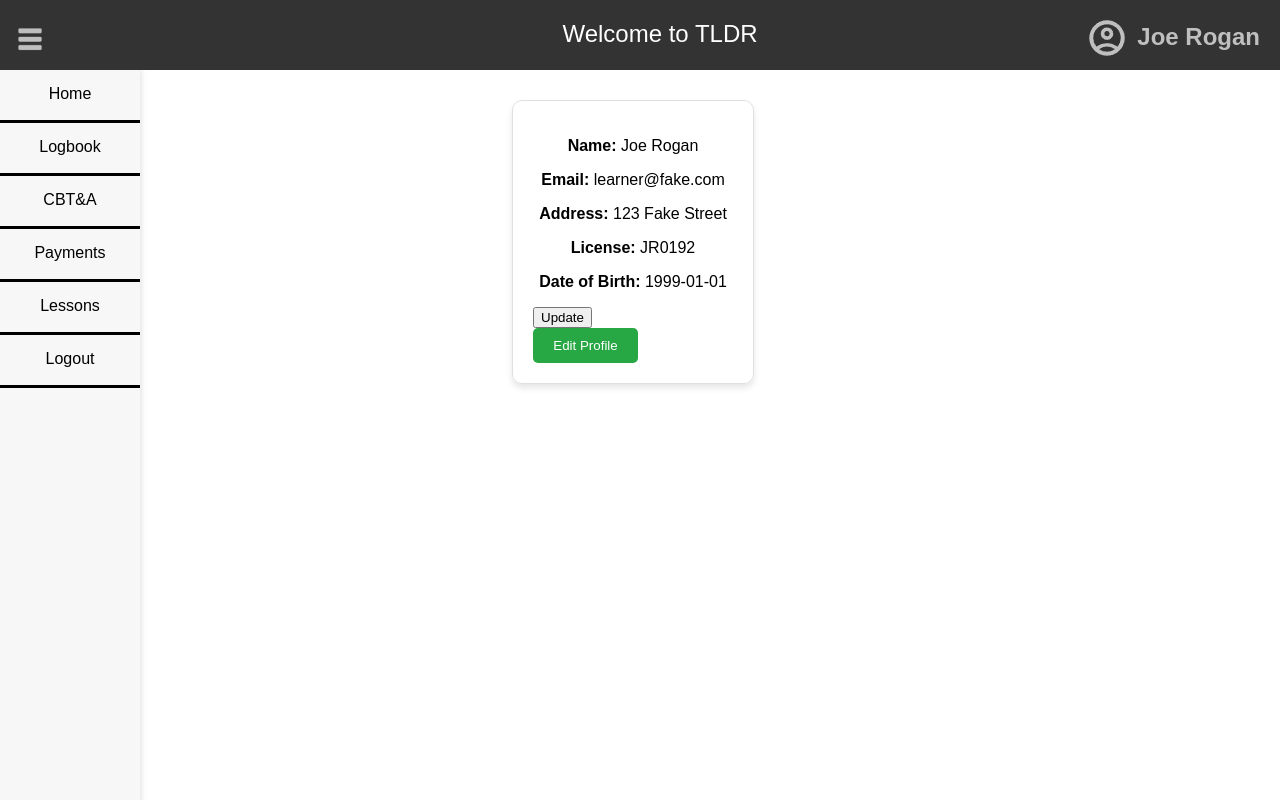
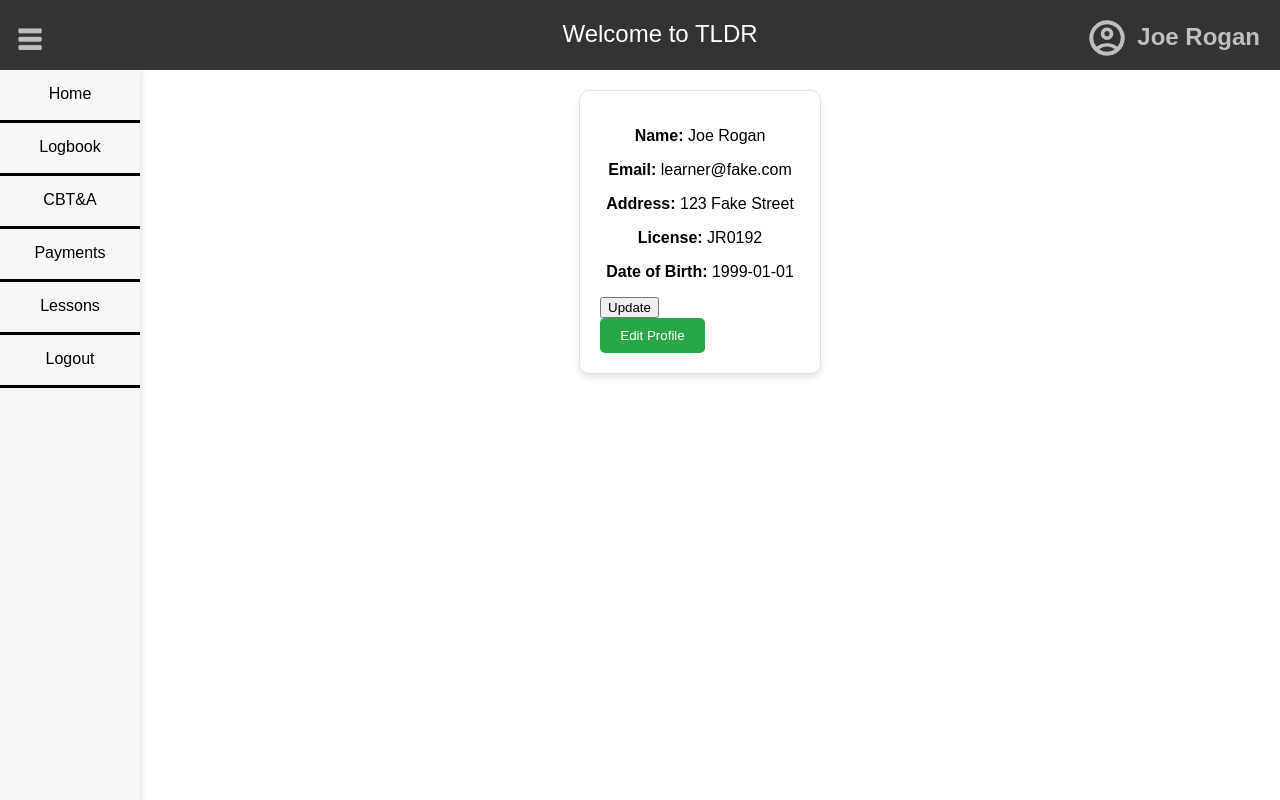
Before and after one commit to TheLastLaugh/TLDR, a PHP site: page /profile.php in a window 1280 px wide. Run offline with PHP 8.4, Linux system fonts and the light colour scheme; a user stored in the database is signed in; data comes from the database, SQL or seed files in the repository.

Commit message:
fsdhbdfbdf

```diff
--- a/profile/profile.php
+++ b/profile/profile.php
@@ -69,7 +69,6 @@ if ($user_type == 'instructor') {
     <!-- include the menu bar -->
     <?php include_once "../inc/sidebar.inc.php"; ?>
     <div id="content">
-    <div id="dashboard">
     <div id = "profile-content">
         <form id="editForm" action="update-profile.php" method="post">
             <!-- Name (can't edit) -->
@@ -165,6 +164,5 @@ if ($user_type == 'instructor') {
         <button id="editButton">Edit Profile</button>
     </div>
     </div>
-    </div>
 </body>
 </html>
--- a/styles/styles.css
+++ b/styles/styles.css
@@ -188,7 +188,7 @@ li > a {
   border: 1px solid #e0e0e0;
   border-radius: 10px;
   box-shadow: 0 4px 6px rgba(0, 0, 0, 0.1);
-  margin-left: 352px;
+  margin: auto;
 }
 
 p.detail {
```
